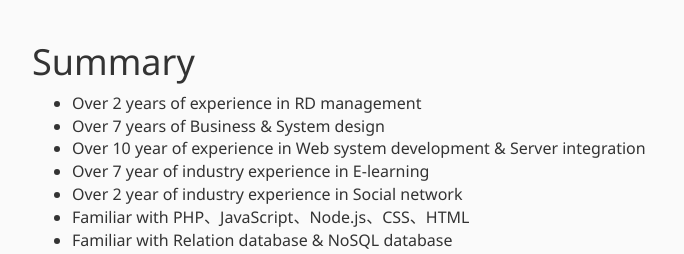
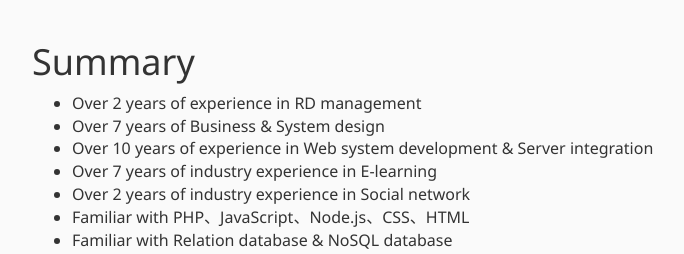
Before and after one commit to ffbli666/ffbli666.github.io, a plain HTML site: page index.html in a window 1280 px wide. Shown: the part 940-1194 px from the top of the page, without its empty margins (328-1012 px from the left). Drawn offline with nearby package versions, Linux system fonts and the light colour scheme.

Commit message:
modified content

```diff
--- a/index.html
+++ b/index.html
@@ -117,9 +117,9 @@
                         <ul>
                             <li>Over 2 years of experience in RD management </li>
                             <li>Over 7 years of Business & System design</li>
-                            <li>Over 10 year of experience in Web system development & Server integration</li>
-                            <li>Over 7 year of industry experience in E-learning</li>
-                            <li>Over 2 year of industry experience in Social network</li>
+                            <li>Over 10 years of experience in Web system development & Server integration</li>
+                            <li>Over 7 years of industry experience in E-learning</li>
+                            <li>Over 2 years of industry experience in Social network</li>
                             <li>Familiar with PHP、JavaScript、Node.js、CSS、HTML</li>
                             <li>Familiar with Relation database & NoSQL database</li>
                             <li>Familiar with Linux & Windows Server</li>
```
